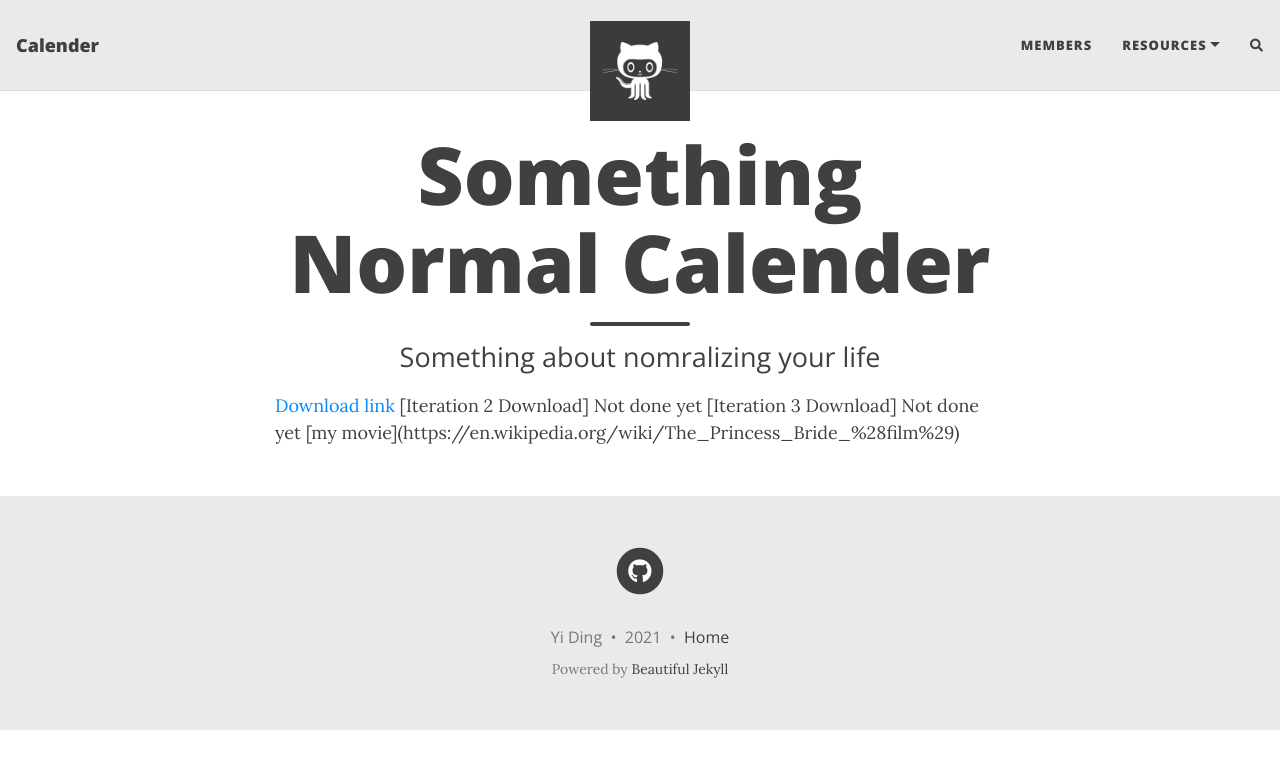
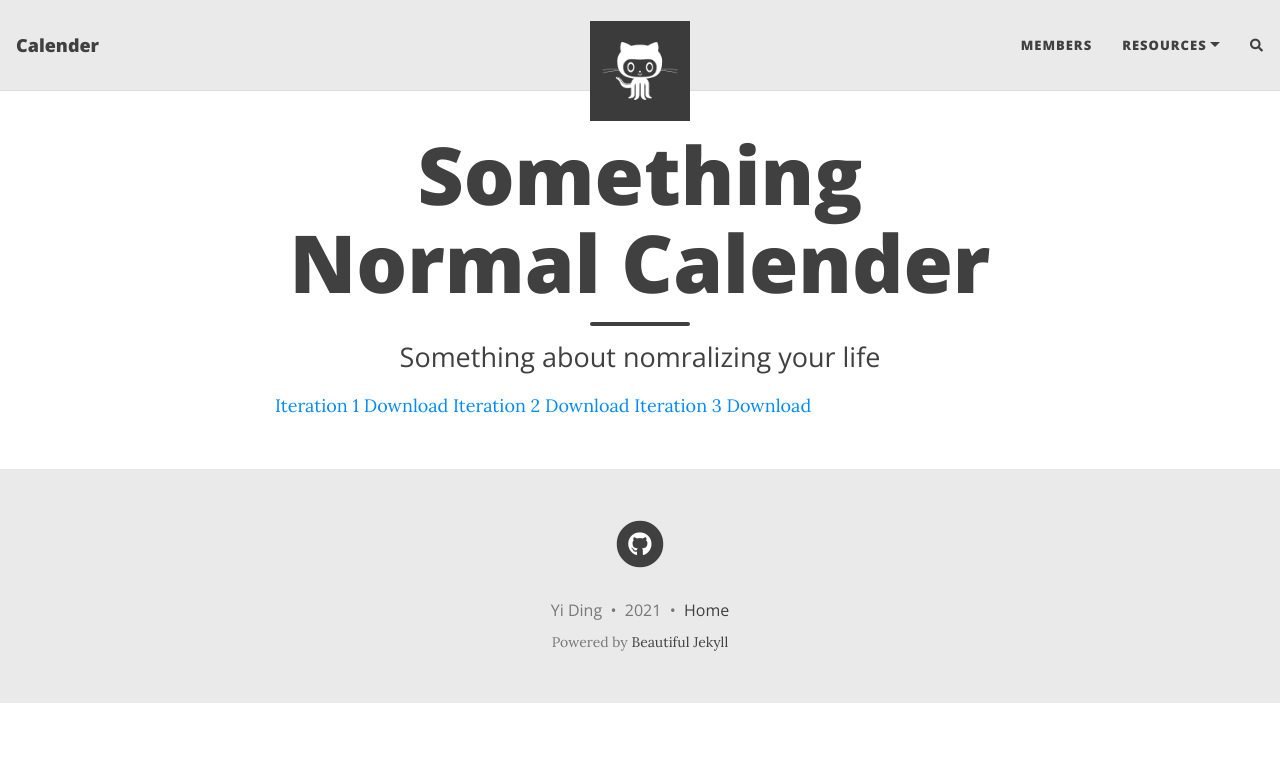
Before and after one commit to Ianewb/SE1-Something, a Jekyll site: the page built from index.html, in a window 1280 px wide. Shown: the top 769 px of the page. Built offline with Jekyll 4.4.1, drawn with Linux system fonts in a browser that asks for light colours; nearby versions of some CDN libraries; the list of posts is cut into pages by our own code; comment, search, counter and statistics services are not loaded.

Commit message:
Update index.html

```diff
--- a/index.html
+++ b/index.html
@@ -3,9 +3,14 @@ layout: home
 title: Something Normal Calender
 subtitle: Something about nomralizing your life
 ---
-<a href="https://github.com/Ianewb/SE1-Something/blob/main/SE1_SomethingNormal_Iteration1.zip" download="Iteration 1 Download">Download link</a>
+<a href="https://github.com/Ianewb/SE1-Something/blob/main/SE1_SomethingNormal_Iteration1.zip">
+  Iteration 1 Download
+</a>
 
-[Iteration 2 Download] Not done yet
-[Iteration 3 Download] Not done yet
+<a href="www.google.com">
+  Iteration 2 Download
+</a>
 
-[my movie](https://en.wikipedia.org/wiki/The_Princess_Bride_%28film%29)
+<a href="www.google.com">
+  Iteration 3 Download
+</a>
```
